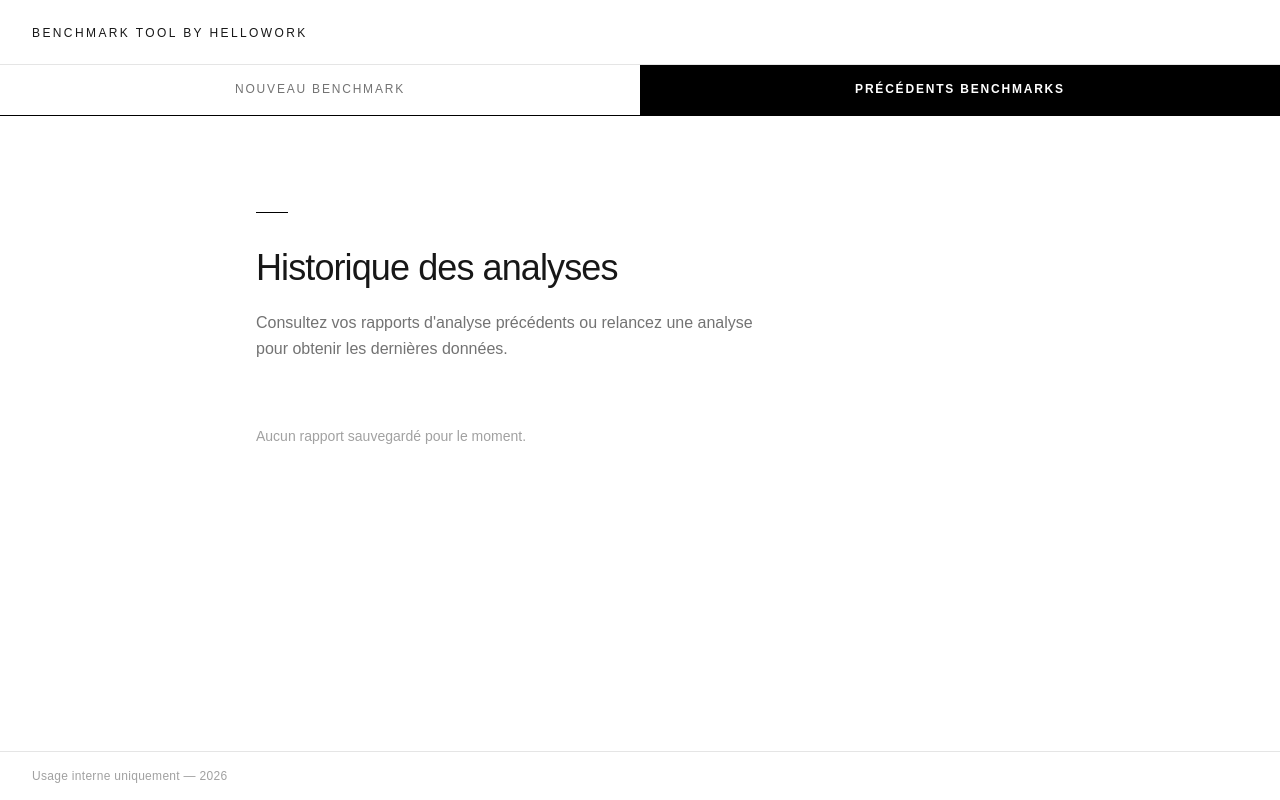
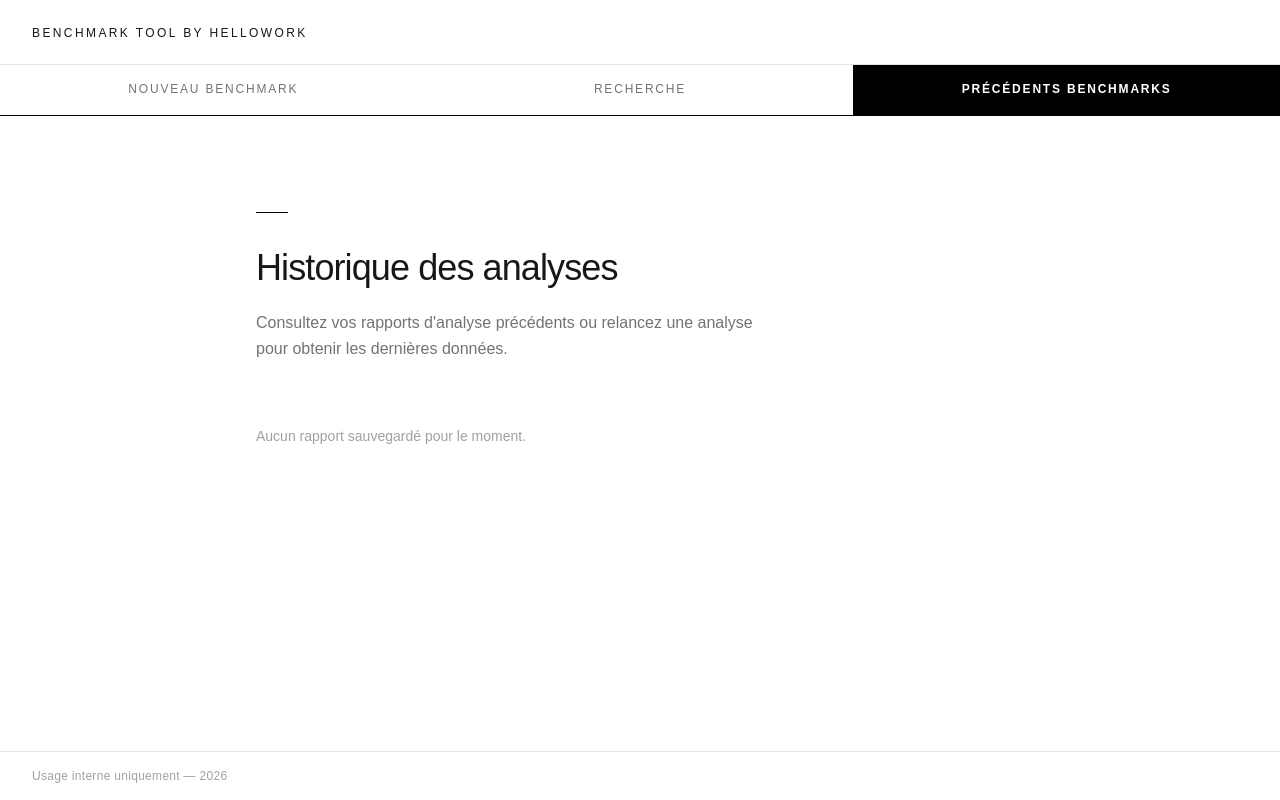
Before and after one commit to simonlevacher/benchmark-tool, a Next.js app: page /history in a window 1280 px wide. Built offline with nearby package versions, Linux system fonts and the light colour scheme.

Commit message:
feat: add Recherche nav tab to homepage and history

```diff
--- a/src/app/history/page.tsx
+++ b/src/app/history/page.tsx
@@ -95,6 +95,12 @@ export default function HistoryPage() {
             Nouveau benchmark
           </a>
           <a
+            href="/recherche"
+            className="flex-1 py-4 px-8 text-xs font-medium tracking-[0.15em] uppercase border-b-2 border-transparent text-neutral-500 hover:text-black hover:border-neutral-300 transition-colors text-center"
+          >
+            Recherche
+          </a>
+          <a
             href="/history"
             className="flex-1 py-4 px-8 text-xs font-semibold tracking-[0.15em] uppercase border-b-2 border-black bg-black text-white transition-colors text-center"
           >
--- a/src/app/page.tsx
+++ b/src/app/page.tsx
@@ -183,6 +183,12 @@ export default function Home() {
             Nouveau benchmark
           </a>
           <a
+            href="/recherche"
+            className="flex-1 py-4 px-8 text-xs font-medium tracking-[0.15em] uppercase border-b-2 border-transparent text-neutral-500 hover:text-black hover:border-neutral-300 transition-colors text-center"
+          >
+            Recherche
+          </a>
+          <a
             href="/history"
             className="flex-1 py-4 px-8 text-xs font-medium tracking-[0.15em] uppercase border-b-2 border-transparent text-neutral-500 hover:text-black hover:border-neutral-300 transition-colors text-center"
           >
```
